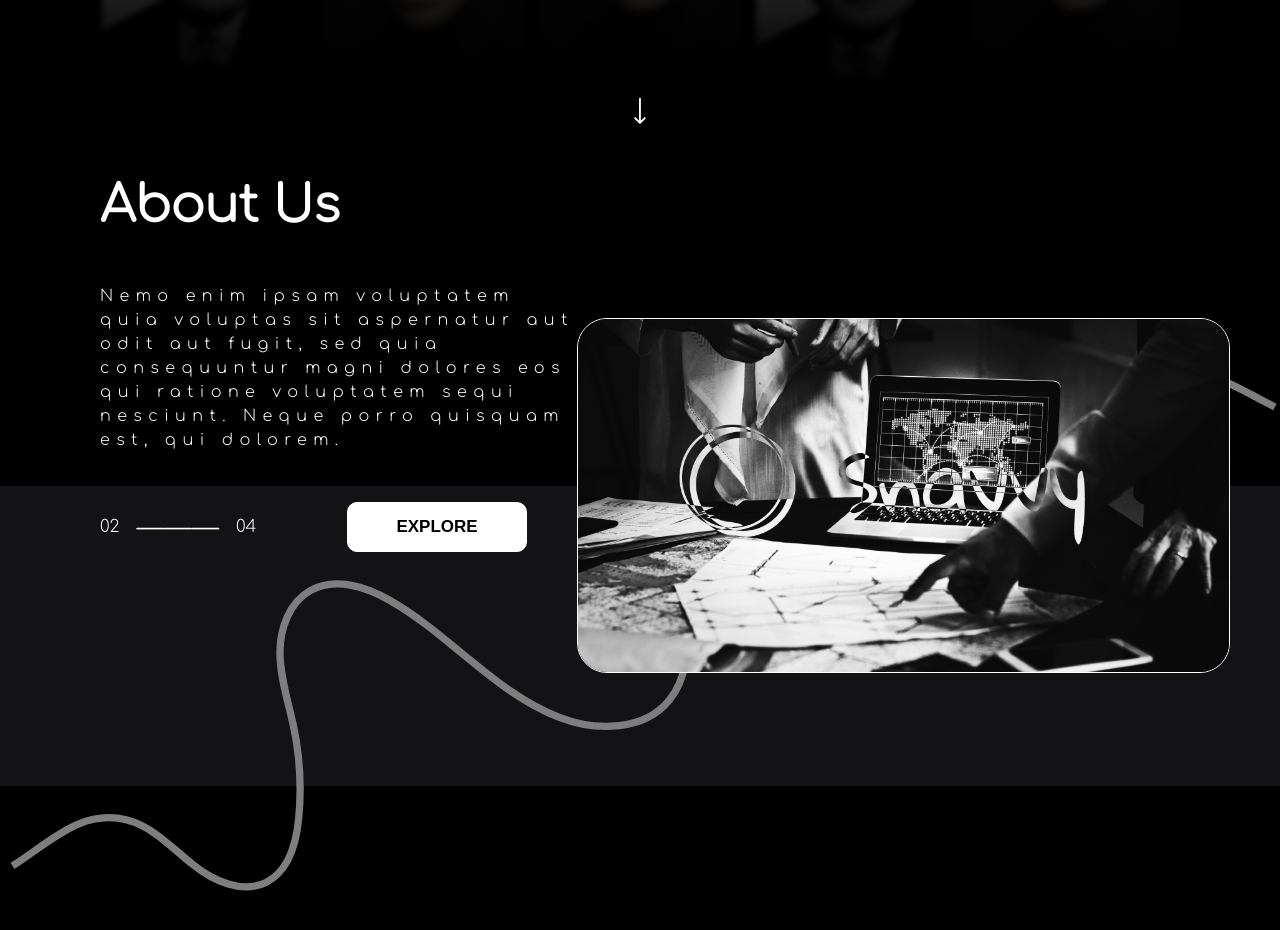
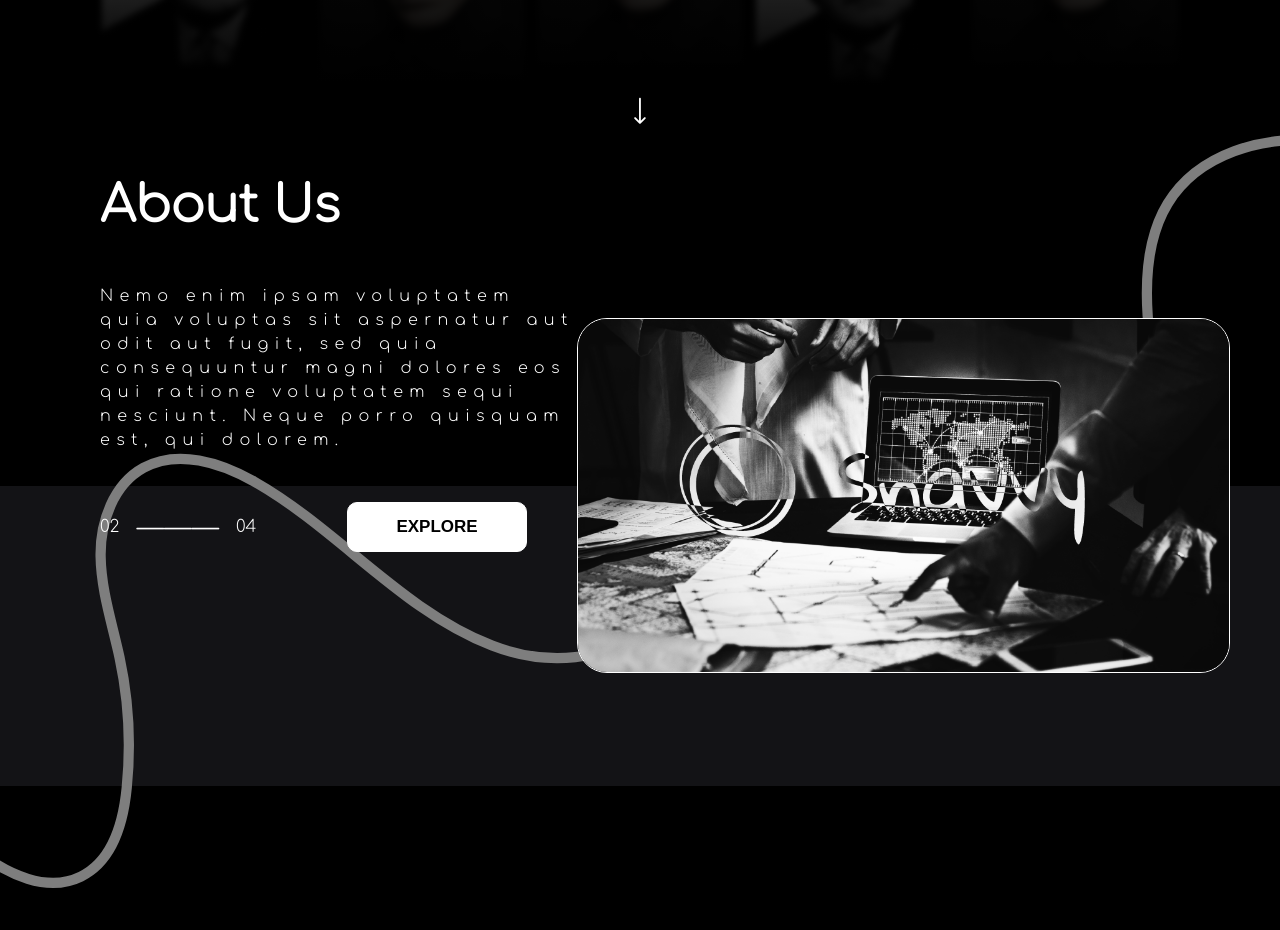
Before and after one commit to deltaonlyone/2V2K, a React (Create React App) app: page / in a window 1280 px wide. Shown: the part 620-1550 px from the top of the page. Built offline with nearby package versions, Linux system fonts and the light colour scheme.

Commit message:
added normal line

```diff
--- a/src/ProjectElements/AboutUs/AboutUs.js
+++ b/src/ProjectElements/AboutUs/AboutUs.js
@@ -1,7 +1,7 @@
 import React from 'react';
 import styles from './AboutUs.module.css';
 import photoAboutUsLoopa from './photoAboutUsLoopa.png';
-import bigLineFirst from "./line-1.svg";
+import bigLineFirst from "./line-1-cuted.svg";
 
 export function AboutUs(props) {
 
--- a/src/ProjectElements/AboutUs/AboutUs.module.css
+++ b/src/ProjectElements/AboutUs/AboutUs.module.css
@@ -111,7 +111,7 @@
 }
 
 .bigLineFirstDiv{
-    overflow-x: hidden;
+    overflow: hidden;
     width: 100vw;
 }
 
@@ -119,7 +119,6 @@
     position: absolute;
     z-index: 1;
     overflow: hidden;
-    margin-top: 220px;
 }
 
 
```
Also changed, not shown: src/ProjectElements/AboutUs/line-1-cuted.svg (added).
